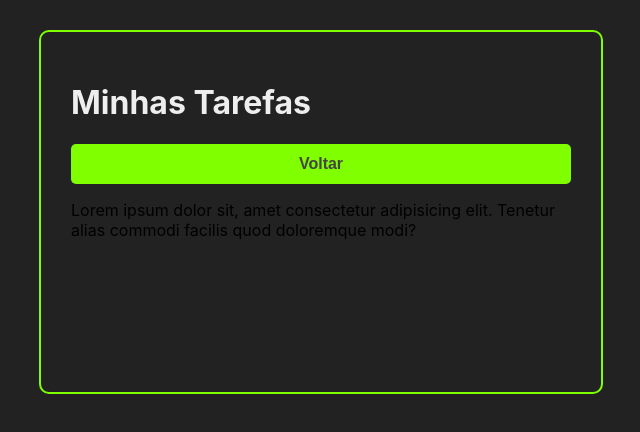
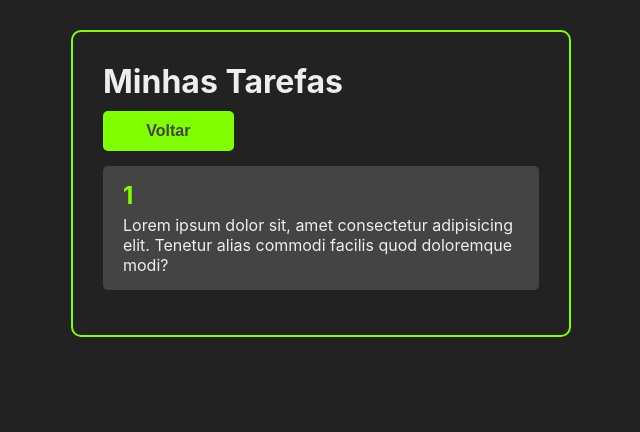
Before and after one commit to rounknow/lista-tarefas-react, a React (Create React App) app: page /1 in a window 1280 px wide. Shown: the top 432 px of the page, without its empty margins (319-959 px from the left). Built offline with nearby package versions, Linux system fonts and the light colour scheme; the HTML template or start-up script is replaced by a standard one.

Commit message:
Adicionando a funcao dos detalhes da tarefa e estilo do botao

```diff
--- a/src/App.jsx
+++ b/src/App.jsx
@@ -74,9 +74,7 @@ const App = () => {
           <Route
               path="/:taskTitle"
               exact
-              element = {
-                <TaskDetails />
-            }
+              element = {<TaskDetails/>}
           />
         </Routes>
       </div>
--- a/src/components/Button.css
+++ b/src/components/Button.css
@@ -9,4 +9,10 @@
     font-weight: bold;
     cursor: pointer;
     border: none;
+    transition: all 0.5s ease;
 }
+
+.button:hover{
+    background-color: #444;
+    color: chartreuse;
+}
--- a/src/components/Task.css
+++ b/src/components/Task.css
@@ -20,4 +20,5 @@
     border: none;
     font-size: 24px;
     color: chartreuse;
+    margin: 0 5px;
 }
--- a/src/components/Task.jsx
+++ b/src/components/Task.jsx
@@ -1,9 +1,17 @@
 import React from "react";
-import {CgClose, CgInfo} from 'react-icons/cg';
+import { CgClose, CgInfo } from 'react-icons/cg';
+import { useNavigate } from 'react-router-dom';
 
 import './Task.css';
 
 const Task = ({task, handleTaskClick, handleTaskDeletion}) => {
+
+    const history = useNavigate();
+
+    const handleTaskDetailsClick = () => {
+
+        history(`/${task.title}`);
+    }
 
     return (
 
@@ -20,9 +28,7 @@ const Task = ({task, handleTaskClick, handleTaskDeletion}) => {
                 >
                     <CgClose />
                 </button>
-                <button className="see-task-details-button"
-
-                >
+                <button className="see-task-details-button" onClick={handleTaskDetailsClick}>
                     <CgInfo />
                 </button>
             </div>
--- /dev/null
+++ b/src/components/TaskDetails.css
@@ -0,0 +1,19 @@
+.task-details-container{
+    background-color: #444;
+    margin: 15px 0;
+    padding: 15px 20px;
+    display: flex;
+    flex-direction: column;
+    color: #eee;
+    border-radius: 5px;
+}
+
+.task-details-container h2{
+    margin-bottom: 5px;
+    color: chartreuse;
+}
+
+.back-button-container{
+    width: 30%;
+    margin-top: 10px;
+}
--- a/src/components/TaskDetails.jsx
+++ b/src/components/TaskDetails.jsx
@@ -1,15 +1,27 @@
 import React from 'react';
+import { useParams, useNavigate } from 'react-router-dom';
 
 import Button from './Button';
 
+import './TaskDetails.css';
+
 const TaskDetails = () => {
+    const params = useParams();
+    const history = useNavigate();
+
+    const handleBackButtonClick = () =>{
+
+       history(-1);
+    }
+
     return (
     <>
 
-        <div className="back-button-container">
+        <div className="back-button-container" onClick={handleBackButtonClick}>
             <Button>Voltar</Button>
         </div>
         <div className="task-details-container">
+            <h2>{params.taskTitle}</h2>
             <p>
                 Lorem ipsum dolor sit, amet consectetur adipisicing elit.
                 Tenetur alias commodi facilis quod doloremque modi?
--- a/src/index.css
+++ b/src/index.css
@@ -1,3 +1,9 @@
+* {
+  margin: 0;
+  padding: 0;
+  box-sizing: border-box;
+}
+
 body {
   margin: 0;
   font-family: -apple-system, BlinkMacSystemFont, 'Segoe UI', 'Roboto', 'Oxygen',
```
